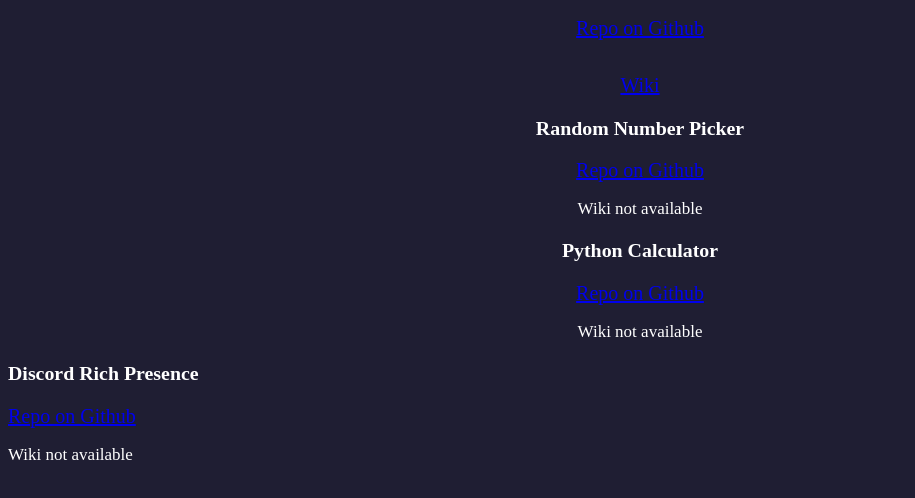
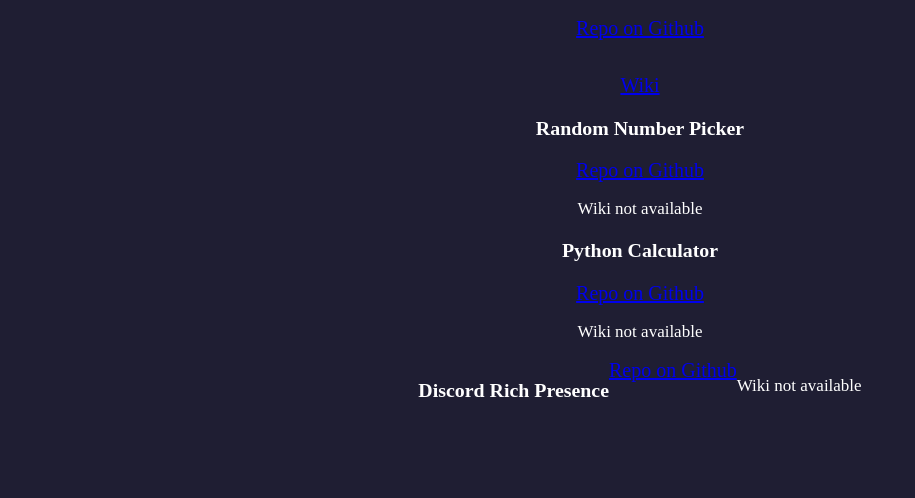
Before and after one commit to HK0811/HK0811, a plain HTML site: page repo.html in a window 1280 px wide. Shown: the part 228-726 px from the top of the page, without its empty margins (0-915 px from the left). Drawn offline with Linux system fonts and the light colour scheme.

Commit message:
Update style1.css

```diff
--- a/style1.css
+++ b/style1.css
@@ -12,19 +12,19 @@
 }
 div#About\ Me,div#Menu\&Title,div#Media,div#color{
     background-color: #1F1E33;
-    width: 700px;
+    width: 800px;
     height: 300px;
     margin: 0 auto 0;
 }
-div#Repo,div#part1,div#part2,div#part3{
+div#Repo,div#part1,div#part2,div#part3, div#part4{
     background-color: #1F1E33;
     width: 650px;
 }
-div#Repo h1,div#Repo a,div#part1 h2,div#part1 p,div#part1 a,div#part1 h3,div#part2 p,div#part2 a,div#part2 h3,div#part3 p,div#part3 a,div#part3 h3{
+div#Repo h1,div#Repo a,div#part1 h2,div#part1 p,div#part1 a,div#part1 h3,div#part2 p,div#part2 a,div#part2 h3,div#part3 p,div#part3 a,div#part3 h3, div#part4{
     display: flex;
     justify-content: center;
 }
-div#Repo,div#part1,div#part2,div#part3{
+div#Repo,div#part1,div#part2,div#part3, div#part4{
     background-color: #1F1E33;
     width: 650px;
     margin: 0 auto;
```
